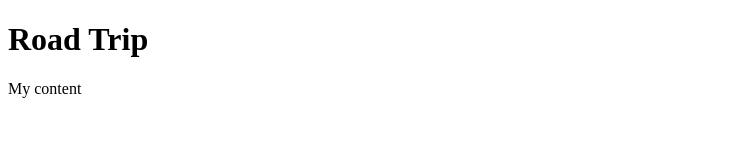
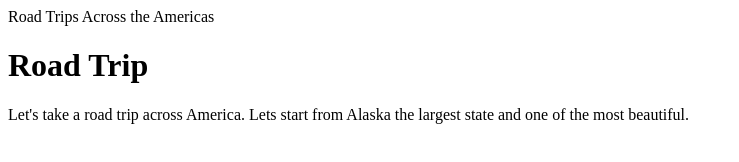
Before and after one commit to traceyking/wsd, a plain HTML site: page index.html in a window 1280 px wide. Shown: the whole page, without its empty margins (0-739 px from the left). Drawn offline with Linux system fonts and the light colour scheme.

Commit message:
header added

```diff
--- a/index.html
+++ b/index.html
@@ -5,7 +5,12 @@
 	<title> Road Trip </title>
 	</head>
 	<body>
+
+	<div="header"> <header>Road Trips Across the Americas
 		<h1> Road Trip </h1>
-		<p> My content</p>
+		<p> Let's take a road trip across America. Lets start from Alaska the largest state and one of the most beautiful. </p>
+		</header>
+		</div>
+
 	</body>
 	</html>
```
